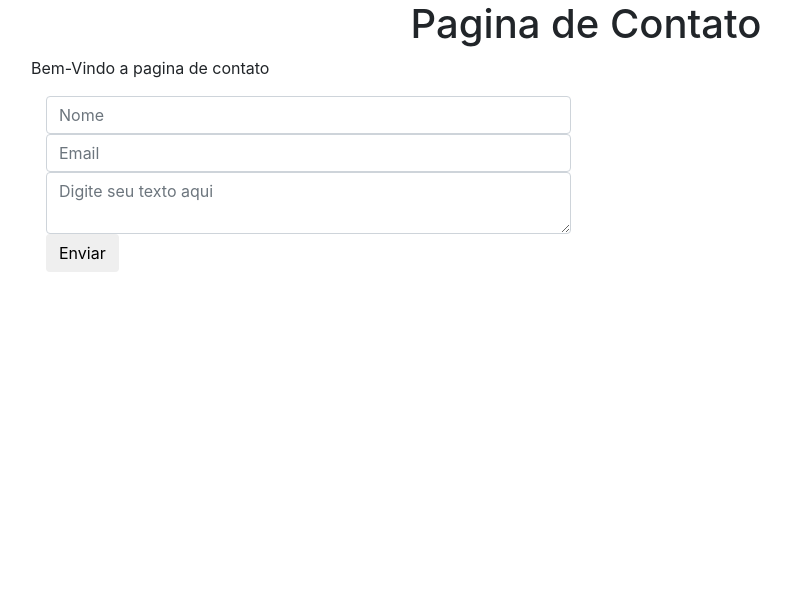
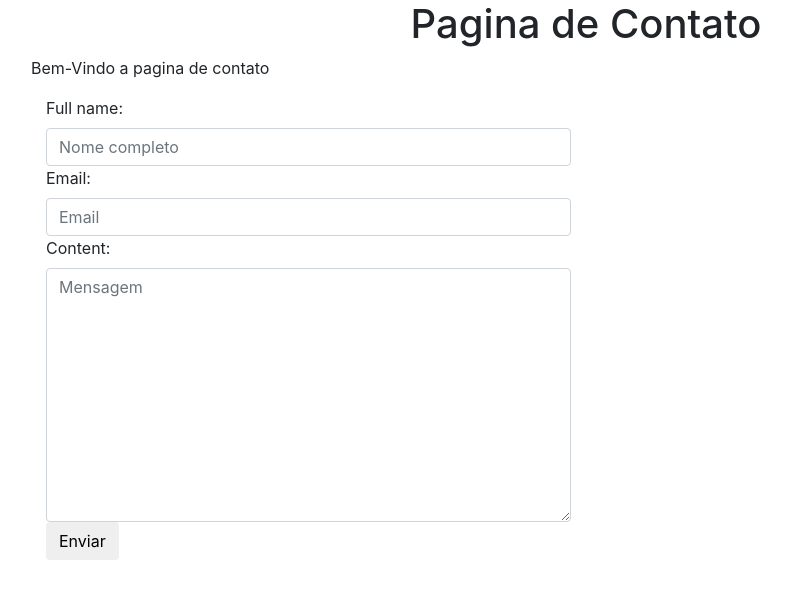
Before and after one commit to paschoalrobert/django_ecommerce, a Django app: page /contact/ in a window 1280 px wide. Shown: the top 599 px of the page, without its empty margins (54-845 px from the left). Run offline with Django 3.2, Linux system fonts and the light colour scheme; some libraries are stand-ins or nearby versions.

Commit message:
finishing forms.py

```diff
--- /dev/null
+++ b/e_commerce/forms.py
@@ -0,0 +1,27 @@
+from django import forms
+
+class ContactForm(forms.Form):
+    full_name = forms.CharField(
+        widget=forms.TextInput(
+            attrs={
+                    "class": "form-control",
+                    "placeholder": "Nome completo"
+                }
+            )
+        )
+    email     = forms.EmailField(
+        widget=forms.EmailInput(
+            attrs={
+                    "class": "form-control",
+                    "placeholder": "Email"
+                }
+            )
+        )
+    content   = forms.CharField(
+        widget=forms.Textarea(
+            attrs={
+                    "class": "form-control",
+                    "placeholder": "Mensagem"
+                }
+            )
+        )
--- a/e_commerce/views.py
+++ b/e_commerce/views.py
@@ -1,5 +1,6 @@
 from django.http import HttpResponse
 from django.shortcuts import render
+from .forms import ContactForm
 import requests
 def home_page(request):
     context = {
@@ -17,12 +18,14 @@ def about_page(request):
 
 
 def contact_page(request):
+    contact_form = ContactForm(request.POST or None)
     context = {
         "title": "Pagina de Contato",
-        "content": "Bem-Vindo a pagina de contato"
+        "content": "Bem-Vindo a pagina de contato",
+        "form": contact_form
 
     }
-    if request.method == "POST":
-        print(request.POST)
+    if contact_form.is_valid():
+        print(contact_form.cleaned_data)
 
     return render(request, "contact/view.html", context)
--- a/template/contact/view.html
+++ b/template/contact/view.html
@@ -20,10 +20,8 @@
                     <p>{{ content }}</p>
                     <div class='col-sm-6 col-12'>
                     <form method='POST'> {% csrf_token %}
-                        <input type='text' class='form-control' name='fullname 'placeholder='Nome'>
-                        <input type='email' class='form-control' name='email' placeholder='Email'>
-                        <textarea name='content' class='form-control' placeholder='Digite seu texto aqui'></textarea>
-                        <button type='submit' class='btn btn-default'>Enviar</button>
+                        {{ form }}
+                        <button type="submit" class="btn btn-default">Enviar</button>
                     </form>
                     </div>
                 </div>
```
